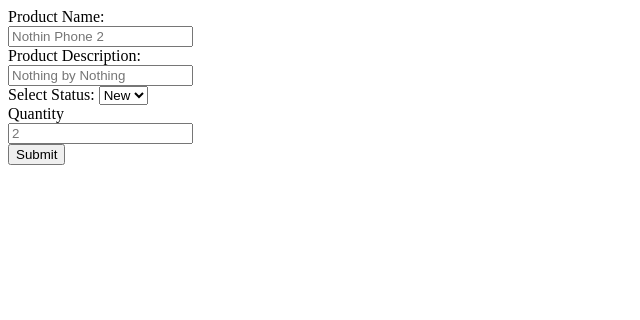
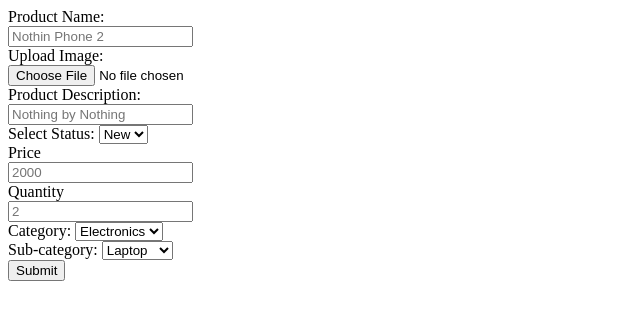
Before and after one commit to Naman-Dharmani/CS432-Databases-Assignment, a Flask app: page /product/create in a window 1280 px wide. Shown: the top 320 px of the page, without its empty margins (0-640 px from the left). Run offline with Flask 3, Linux system fonts and the light colour scheme.

Commit message:
added more fields

```diff
--- a/server/app/templates/add_product.html
+++ b/server/app/templates/add_product.html
@@ -9,19 +9,39 @@
 
     <form action="/product/create/addToDb" method="post">
         <label> Product Name: </label><br>
-        <input type="text" name="product_name" placeholder="Nothin Phone 2" required><br>
+        <input type="text" name="prod_title" placeholder="Nothin Phone 2" required><br>
+
+        <label> Upload Image: </label><br>
+        <input type="file" id="fileInput" name="image" accept="image/*" requiredb><br>
 
         <label> Product Description: </label><br>
-        <input type="text" name="product_description" placeholder="Nothing by Nothing" required><br>
+        <input type="text" name="description" placeholder="Nothing by Nothing" required><br>
 
-        <label for="status">Select Status:</label>
-        <select id="status" name="status">
-            <option value="new">New</option>
-            <option value="old">Old</option>
+        <label for="prod_condition"> Select Status: </label>
+        <select id="prod_condition" name="prod_condition">
+            <option value="new"> New </option>
+            <option value="old"> Old </option>
         </select><br>
 
+        <label for="listed_price"> Price </label><br>
+        <input type="number" name="listed_price" placeholder="2000" min="0" required><br>
+
         <label> Quantity </label><br>
-        <input type="number" name="quantity" placeholder="2" min="0" required><br>
+        <input type="number" name="quantity" placeholder="2" min="1" required><br>
+
+        <label for="category"> Category: </label>
+        <select id="category" name="category">
+            <option value="electronics"> Electronics </option>
+            <option value="clothing"> Clothing </option>
+            <option value="others"> Others </option>
+        </select><br>
+
+        <label for="sub_category"> Sub-category: </label>
+        <select id="sub_category" name="sub_category">
+            <option value="laptop"> Laptop </option>
+            <option value="desktop"> Desktop </option>
+            <option value="other"> Other </option>
+        </select><br>
 
         <input type="submit" value="Submit">
     </form>
```
